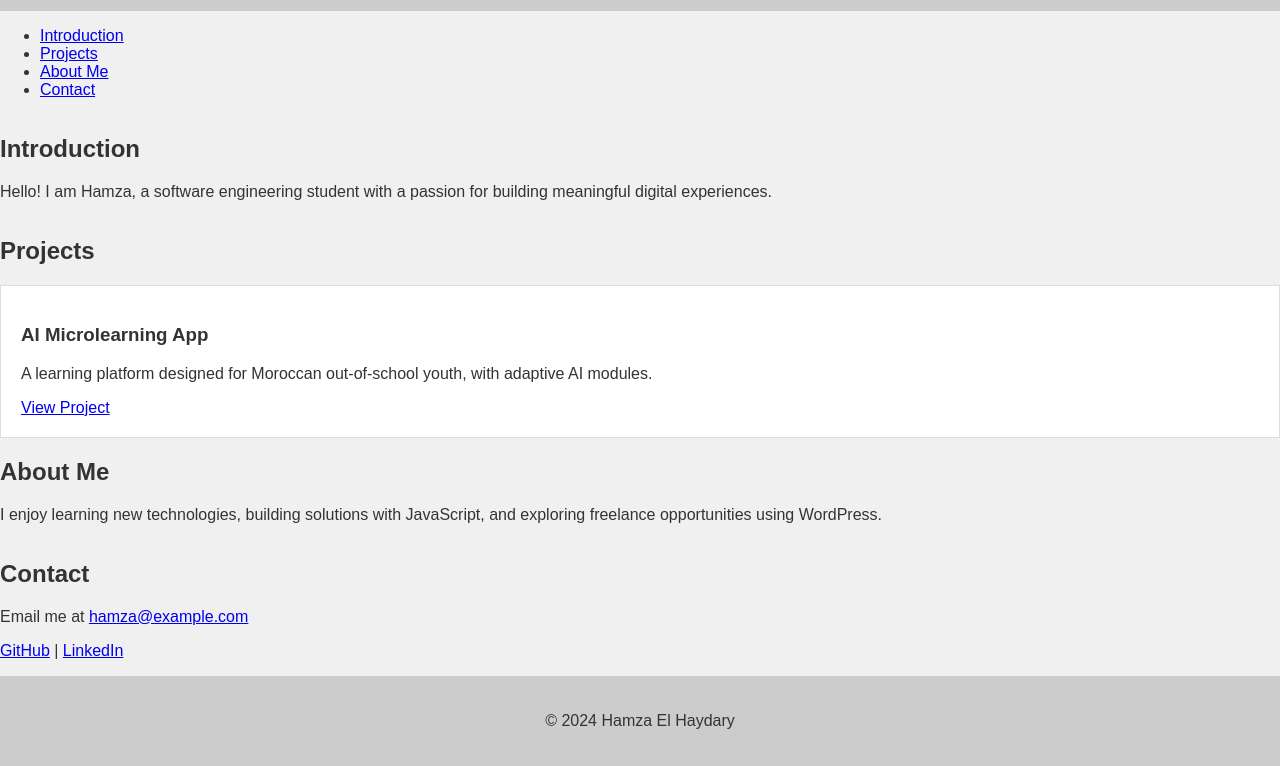
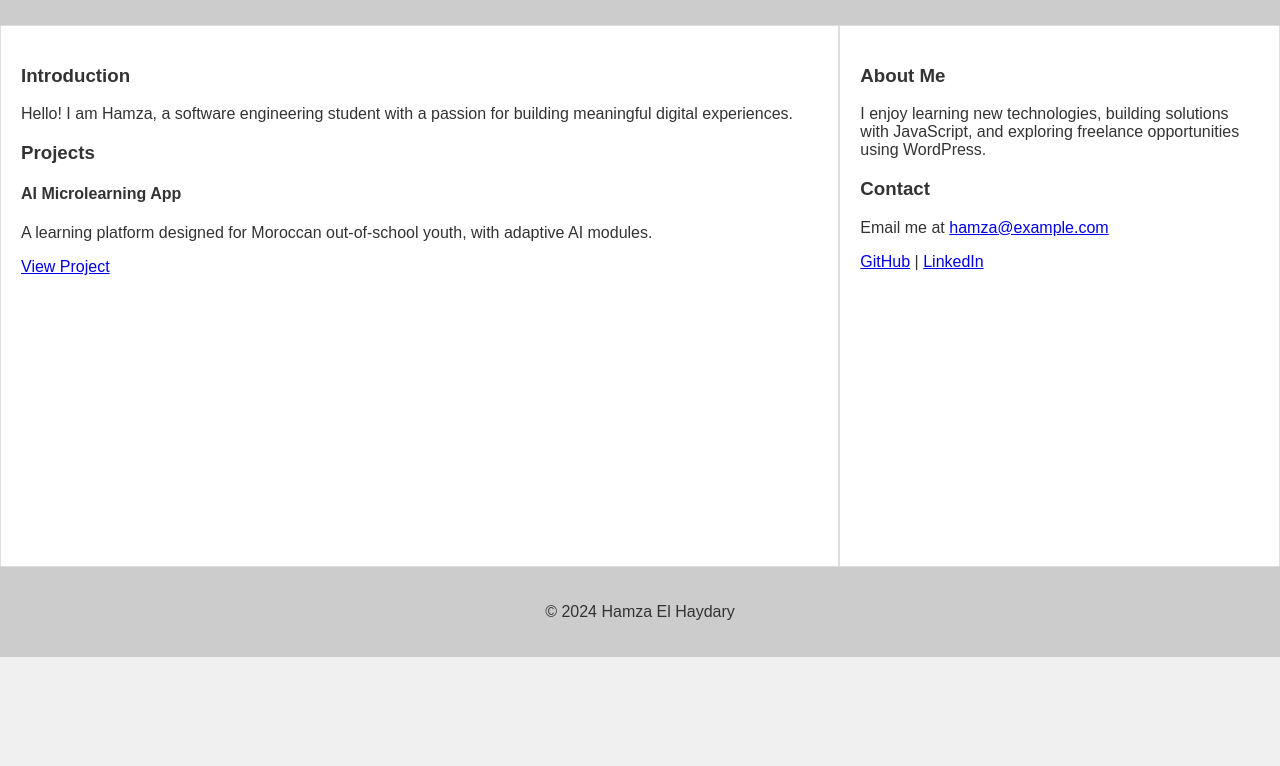
Before and after one commit to hamza-elhaydary/alx_html_css, a plain HTML site: page css_basic/index.html in a window 1280 px wide. Shown: the part 143-909 px from the top of the page. After the commit the page ends 800 px from the top, so only its background shows below. Drawn offline with Linux system fonts and the light colour scheme.

Commit message:
Add responsive design support with viewport meta and class

```diff
--- a/css_basic/index.html
+++ b/css_basic/index.html
@@ -1,55 +1,38 @@
 <!DOCTYPE html>
 <html lang="en">
 <head>
-  <meta charset="utf-8">
-  <title>Hamza El Haydary - Personal Portfolio</title>
-  <link href="base.css" rel="stylesheet">
-  <link href="styles.css" rel="stylesheet">
-
-
+  <meta charset="UTF-8">
+  <meta name="viewport" content="width=device-width, initial-scale=1.0">
+  <title>Hamza El Haydary - Portfolio</title>
+  <link rel="stylesheet" href="base.css">
+  <link rel="stylesheet" href="styles.css">
 </head>
-<body>
+<body class="works_on_smartphone">
   <header>
     <h1>Hamza El Haydary</h1>
-    <p>Aspiring Software Engineer & Lifelong Learner</p>
+    <h2>Aspiring Software Engineer & Lifelong Learner</h2>
   </header>
 
-  <nav>
-    <ul>
-      <li><a href="#introduction">Introduction</a></li>
-      <li><a href="#projects">Projects</a></li>
-      <li><a href="#about">About Me</a></li>
-      <li><a href="#contact">Contact</a></li>
-    </ul>
-  </nav>
+  <main>
+    <article>
+      <h3>Introduction</h3>
+      <p>Hello! I am Hamza, a software engineering student with a passion for building meaningful digital experiences.</p>
 
-  <section id="introduction">
-    <h2>Introduction</h2>
-    <p>Hello! I am Hamza, a software engineering student with a passion for building meaningful digital experiences.</p>
-  </section>
+      <h3>Projects</h3>
+      <h4>AI Microlearning App</h4>
+      <p>A learning platform designed for Moroccan out-of-school youth, with adaptive AI modules.</p>
+      <a href="#">View Project</a>
+    </article>
 
-  <section id="projects">
-    <h2>Projects</h2>
-    <article class="project">
-      <h3>AI Microlearning App</h3>
-      <p>A learning platform designed for Moroccan out-of-school youth, with adaptive AI modules.</p>
-      <a href="https://github.com/yourusername/project" target="_blank">View Project</a>
-    </article>
-  </section>
+    <aside>
+      <h3>About Me</h3>
+      <p>I enjoy learning new technologies, building solutions with JavaScript, and exploring freelance opportunities using WordPress.</p>
 
-  <section id="about">
-    <h2>About Me</h2>
-    <p>I enjoy learning new technologies, building solutions with JavaScript, and exploring freelance opportunities using WordPress.</p>
-  </section>
-
-  <section id="contact">
-    <h2>Contact</h2>
-    <p>Email me at <a href="mailto:hamza@example.com">hamza@example.com</a></p>
-    <p>
-      <a href="https://github.com/hamza-elhaydary" target="_blank">GitHub</a> |
-      <a href="https://www.linkedin.com/in/yourprofile" target="_blank">LinkedIn</a>
-    </p>
-  </section>
+      <h3>Contact</h3>
+      <p>Email me at <a href="mailto:hamza@example.com">hamza@example.com</a></p>
+      <p><a href="#">GitHub</a> | <a href="#">LinkedIn</a></p>
+    </aside>
+  </main>
 
   <footer>
     <p>&copy; 2024 Hamza El Haydary</p>
```
